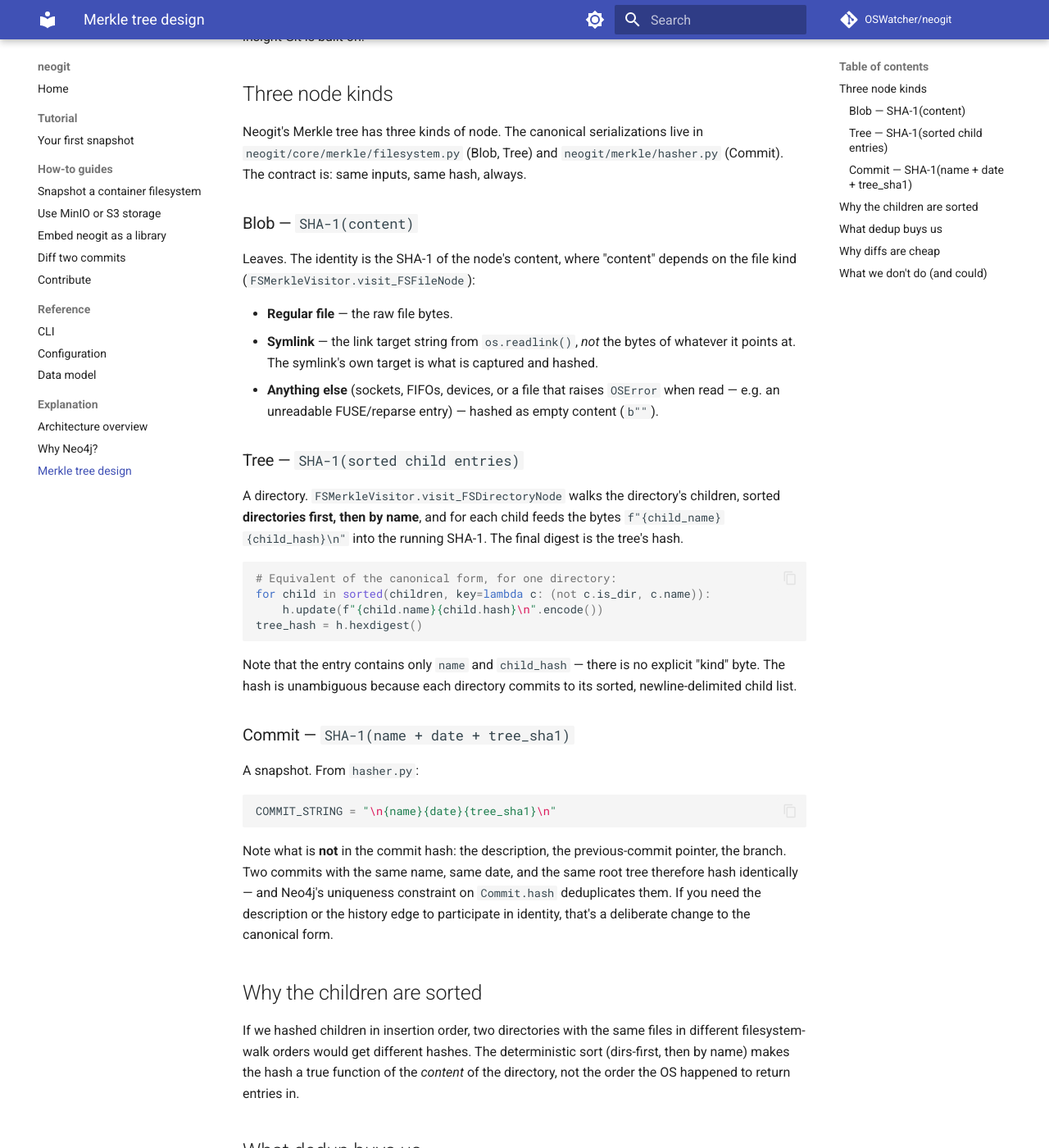
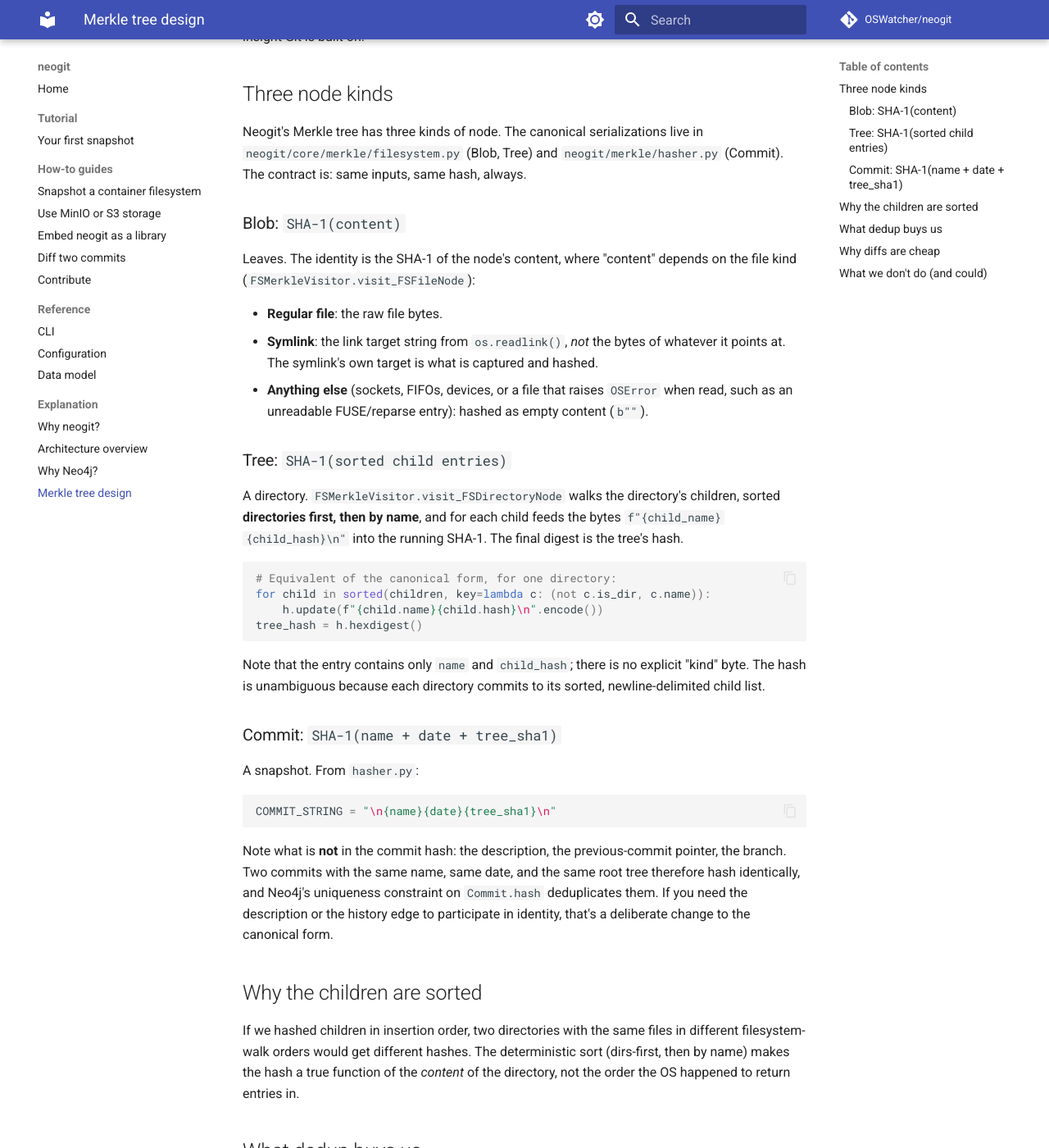
Before and after one commit to OSWatcher/neogit, an MkDocs documentation site: the page built from docs/explanation/merkle-design.md, in a window 1280 px wide and 1400 px high, scrolled down 199 px. Shown: the whole window at 82% size. Built offline with MkDocs 1.6.1 and Material for MkDocs 9.7.7, drawn with Linux system fonts in a browser that asks for light colours; comment, search, counter and statistics services are not loaded; some of the changed text lies outside the part shown.

Commit message:
docs: add "Why neogit?" value proposition to README and docs (#58)
* docs: add "Why neogit?" value proposition to README and docs

The README led with mechanics but never stated why someone would use
neogit. Add a compact "Why neogit?" section (the three pillars: Evolution,
Provenance, Commonality) and a new docs/explanation/why-neogit.md page that
develops the content-addressed-temporal-graph framing with schema-accurate
Cypher.

Also document the one structural differentiator vs Git: its object graph is
forward-only, so "which commits contain object X?" has no native answer
(git log --find-object is pickaxe, not tree membership). Added as a callout
in why-neo4j.md.

Scrub em-dashes from the README and docs/explanation prose.

Co-Authored-By: Claude Opus 4.8 <noreply@anthropic.com>

* docs: drop temporal-database disambiguation from why-neogit

Co-Authored-By: Claude Opus 4.8 <noreply@anthropic.com>

* docs: drop Cypher examples from why-neogit, link demo tweet

Co-Authored-By: Claude Opus 4.8 <noreply@anthropic.com>

---------

Co-authored-by: Claude Opus 4.8 <noreply@anthropic.com>

````diff
--- a/docs/explanation/merkle-design.md
+++ b/docs/explanation/merkle-design.md
@@ -8,19 +8,19 @@ Neogit's Merkle tree has three kinds of node. The canonical serializations live
 in `neogit/core/merkle/filesystem.py` (Blob, Tree) and `neogit/merkle/hasher.py`
 (Commit). The contract is: same inputs, same hash, always.
 
-### Blob — `SHA-1(content)`
+### Blob: `SHA-1(content)`
 
 Leaves. The identity is the SHA-1 of the node's content, where "content"
 depends on the file kind (`FSMerkleVisitor.visit_FSFileNode`):
 
-- **Regular file** — the raw file bytes.
-- **Symlink** — the link target string from `os.readlink()`, *not* the bytes of
+- **Regular file**: the raw file bytes.
+- **Symlink**: the link target string from `os.readlink()`, *not* the bytes of
   whatever it points at. The symlink's own target is what is captured and hashed.
 - **Anything else** (sockets, FIFOs, devices, or a file that raises `OSError`
-  when read — e.g. an unreadable FUSE/reparse entry) — hashed as empty content
+  when read, such as an unreadable FUSE/reparse entry): hashed as empty content
   (`b""`).
 
-### Tree — `SHA-1(sorted child entries)`
+### Tree: `SHA-1(sorted child entries)`
 
 A directory. `FSMerkleVisitor.visit_FSDirectoryNode` walks the directory's
 children, sorted **directories first, then by name**, and for each child feeds
@@ -34,11 +34,11 @@ for child in sorted(children, key=lambda c: (not c.is_dir, c.name)):
 tree_hash = h.hexdigest()
 ```
 
-Note that the entry contains only `name` and `child_hash` — there is no
+Note that the entry contains only `name` and `child_hash`; there is no
 explicit "kind" byte. The hash is unambiguous because each directory commits
 to its sorted, newline-delimited child list.
 
-### Commit — `SHA-1(name + date + tree_sha1)`
+### Commit: `SHA-1(name + date + tree_sha1)`
 
 A snapshot. From `hasher.py`:
 
@@ -48,7 +48,7 @@ COMMIT_STRING = "\n{name}{date}{tree_sha1}\n"
 
 Note what is **not** in the commit hash: the description, the previous-commit
 pointer, the branch. Two commits with the same name, same date, and the same
-root tree therefore hash identically — and Neo4j's uniqueness constraint on
+root tree therefore hash identically, and Neo4j's uniqueness constraint on
 `Commit.hash` deduplicates them. If you need the description or the history
 edge to participate in identity, that's a deliberate change to the canonical
 form.
@@ -65,7 +65,7 @@ Consider a 50,000-file source tree, snapshotted twice with one file changed.
 - ≤ depth-of-changed-file new `Tree` nodes (every ancestor directory)
 - 1 new `Commit`
 
-Everything else is reused — no new database rows, no new object-store uploads. A "snapshot" of a barely-changed tree costs roughly *log(N)* writes, not *N*.
+Everything else is reused: no new database rows, no new object-store uploads. A "snapshot" of a barely-changed tree costs roughly *log(N)* writes, not *N*.
 
 For OSWatcher's whole-OS captures, where consecutive snapshots differ in dozens of files out of millions, this matters by orders of magnitude.
 
@@ -84,4 +84,4 @@ Most of the tree usually hashes-equal at the top, so diffs touch O(changed paths
 - **No re-chunking of large files.** A 4 GB ISO that flips one byte gets re-uploaded in full. Real Git mitigates this with delta packs; neogit doesn't (yet).
 - **No content-defined chunking.** Each blob is one file. Fine for typical OS captures; weaker for huge binaries.
 
-These are extension points, not architectural limits — the object-storage layer already abstracts the byte plane, so an alternative chunking strategy could slot in without touching the graph.
+These are extension points, not architectural limits: the object-storage layer already abstracts the byte plane, so an alternative chunking strategy could slot in without touching the graph.
--- a/mkdocs.yml
+++ b/mkdocs.yml
@@ -74,6 +74,7 @@ nav:
       - Configuration: reference/configuration.md
       - Data model: reference/data-model.md
   - Explanation:
+      - Why neogit?: explanation/why-neogit.md
       - Architecture overview: explanation/architecture.md
       - Why Neo4j?: explanation/why-neo4j.md
       - Merkle tree design: explanation/merkle-design.md
````
Also changed, not shown: README.md (+20 -10 lines), docs/explanation/architecture.md (+8 -8 lines), docs/explanation/why-neo4j.md (+12 -4 lines), docs/explanation/why-neogit.md (added, +88 -0 lines).
